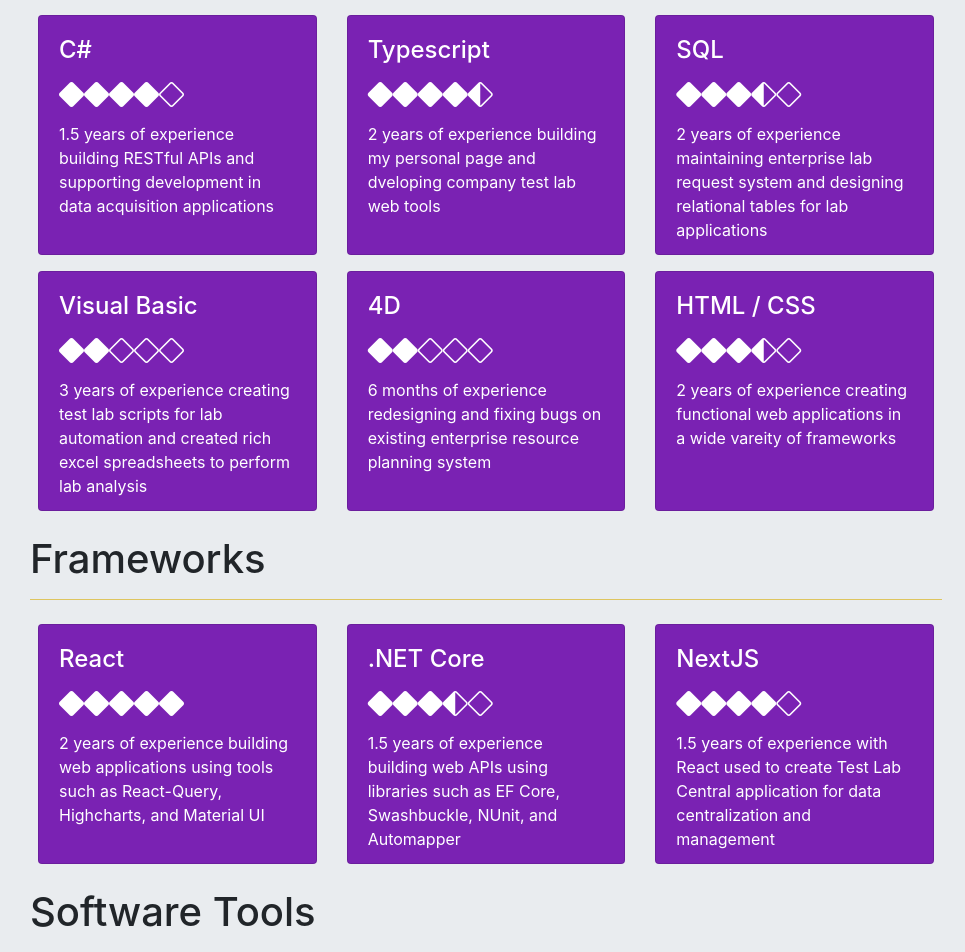
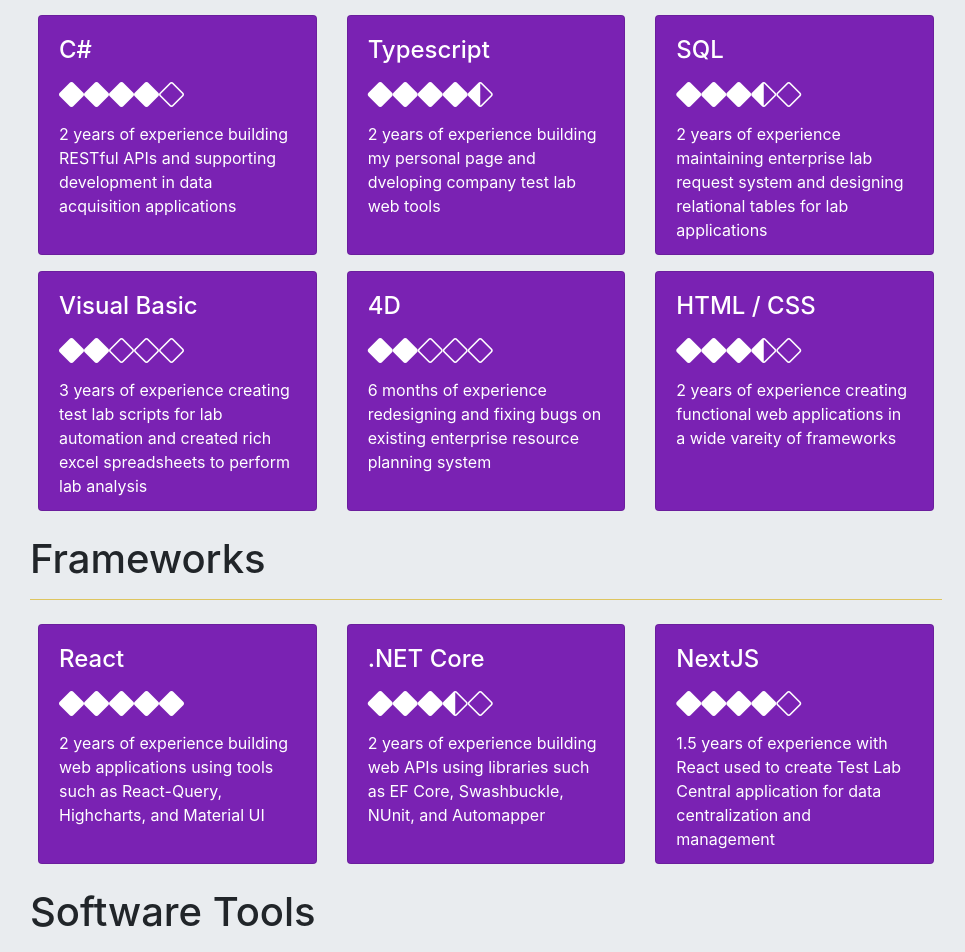
Before and after one commit to AdamWall97/PersonalPage, a React (Create React App) app: page /skills in a window 1280 px wide. Shown: the part 260-1212 px from the top of the page, without its empty margins (154-1119 px from the left). Built offline with nearby package versions, Linux system fonts and the light colour scheme.

Commit message:
Update Skills.tsx
Remove comments, fix typos, update to reflect current work

```diff
--- a/src/pages/Skills.tsx
+++ b/src/pages/Skills.tsx
@@ -2,27 +2,6 @@
 import SkillCard from "componets/SkillCard";
 function Skills() {
 
-  /*
-    Languges
-    C#
-    Typescript
-    HTML / CSS
-    SQL
-    Visual Basic
-    4D (php)
-
-    Frameworks / Libraries
-    React
-    .NET
-    NextJS
-    Jquery
-    Tools
-    Engineering
-
-    Failure Mode and Effects Analysis (FMEA)
-    Process Improvement
-    <html /><css /><javascript</javascript>
-  */
     return (
     <div className="jumbotron">
     <div className="w-75 m-auto">
@@ -30,7 +9,7 @@
         <hr className="my-3 bg-secondary"></hr>
         <div className="row p-2">
             <div className="col-lg">
-                <SkillCard title="C#" rating={4} text="1.5 years of experience building RESTful APIs and supporting development in data acquisition applications"  />
+                <SkillCard title="C#" rating={4} text="2 years of experience building RESTful APIs and supporting development in data acquisition applications"  />
             </div>
             <div className="col-lg">
                 <SkillCard title="Typescript" rating={4.5} text="2 years of experience building my personal page and dveloping company test lab web tools"/>
@@ -57,7 +36,7 @@
                 <SkillCard title="React" rating={5} text="2 years of experience building web applications using tools such as React-Query, Highcharts, and Material UI"  />
             </div>
             <div className="col-lg">
-                <SkillCard title=".NET Core" rating={3.5} text="1.5 years of experience building web APIs using libraries such as EF Core, Swashbuckle, NUnit, and Automapper"/>
+                <SkillCard title=".NET Core" rating={3.5} text="2 years of experience building web APIs using libraries such as EF Core, Swashbuckle, NUnit, and Automapper"/>
             </div>
             <div className="col-lg">
                 <SkillCard title="NextJS" rating={4} text="1.5 years of experience with React used to create Test Lab Central application for data centralization and management"  />
```
